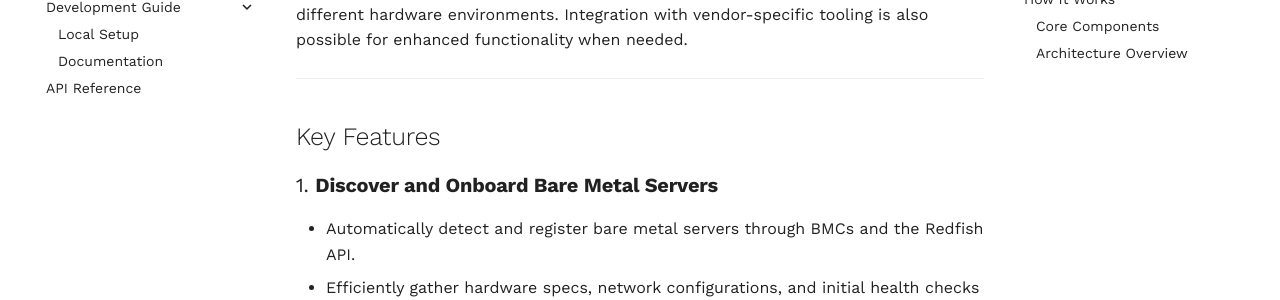
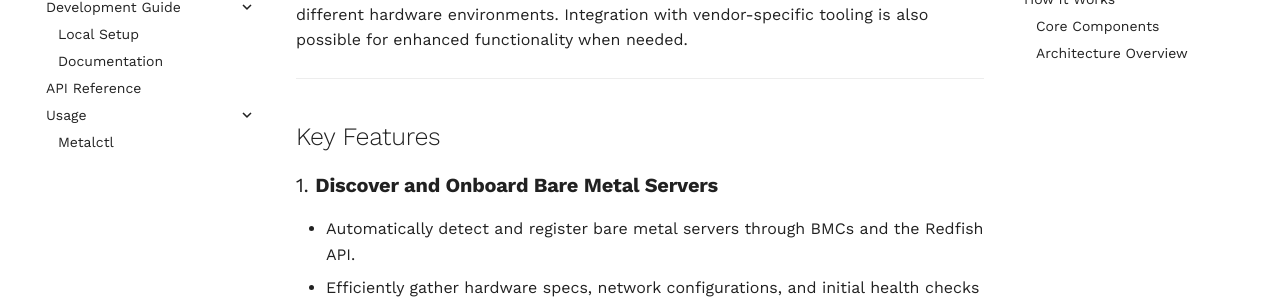
Before and after one commit to ironcore-dev/metal-operator, an MkDocs documentation site: the page built from docs/README.md, in a window 1280 px wide. Shown: the part 373-673 px from the top of the page. Built offline with MkDocs 1.6.1 and Material for MkDocs 9.7.7, drawn with Linux system fonts in a browser that asks for light colours; comment, search, counter and statistics services are not loaded.

Commit message:
Add metalctl usage to mkdocs

```diff
--- a/mkdocs.yml
+++ b/mkdocs.yml
@@ -60,6 +60,8 @@ nav:
   - Local Setup: development/dev_setup.md
   - Documentation: development/dev_docs.md
 - API Reference: api-reference/api.md
+- Usage:
+  - Metalctl: usage/metalctl.md
 
 extra:
   social:
```
